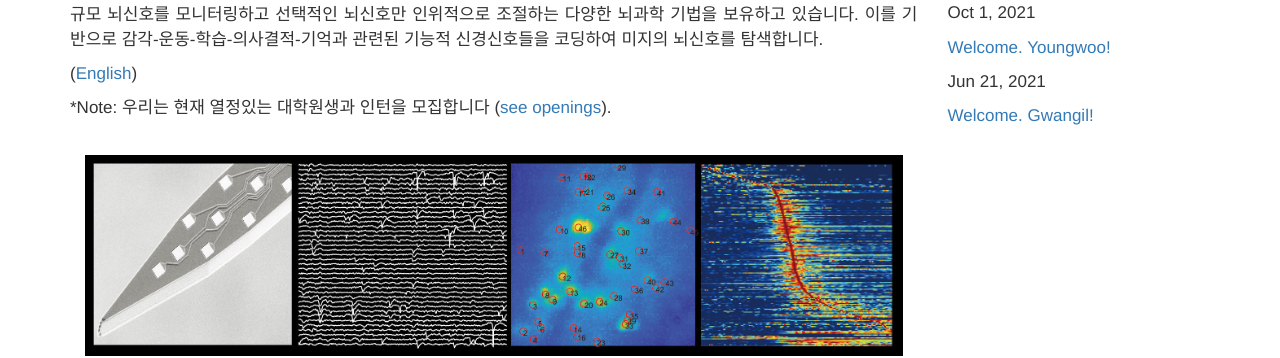
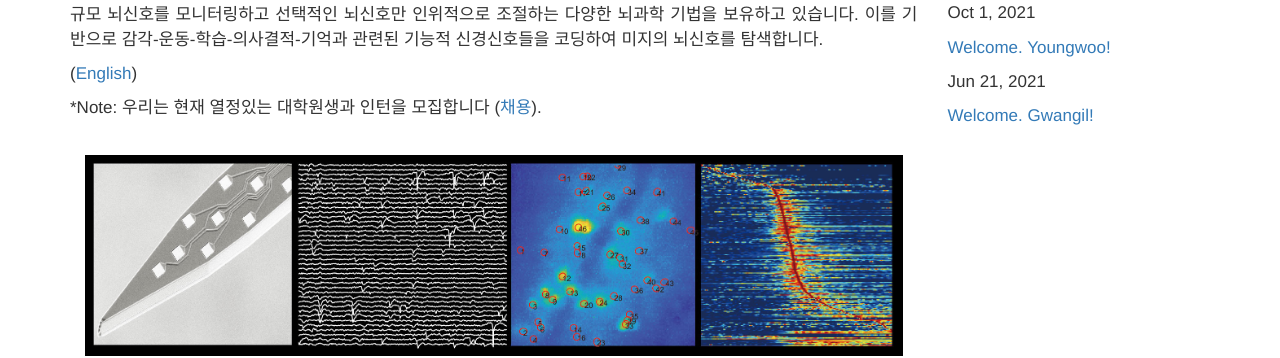
Before and after one commit to kleelab/kleelab.github.io, a Jekyll site: the page built from indexK.html, in a window 1280 px wide. Shown: the part 496-854 px from the top of the page. Built offline with Jekyll 4.4.1, drawn with Linux system fonts in a browser that asks for light colours; nearby versions of some CDN libraries; a style sheet for code colours, icons or effects is not loaded.

Commit message:
Update indexK.html

```diff
--- a/indexK.html
+++ b/indexK.html
@@ -22,7 +22,7 @@
 
 <p> (<a href="{{ site.url }}{{ site.baseurl }}/index">English</a>)</p>
 
-<p>  *Note: 우리는 현재 열정있는 대학원생과 인턴을 모집합니다 (<a href="{{ site.url }}{{ site.baseurl }}/joinus">see openings</a>). </p>
+<p>  *Note: 우리는 현재 열정있는 대학원생과 인턴을 모집합니다 (<a href="{{ site.url }}{{ site.baseurl }}/joinus">채용</a>). </p>
 
 <br>
 
```
